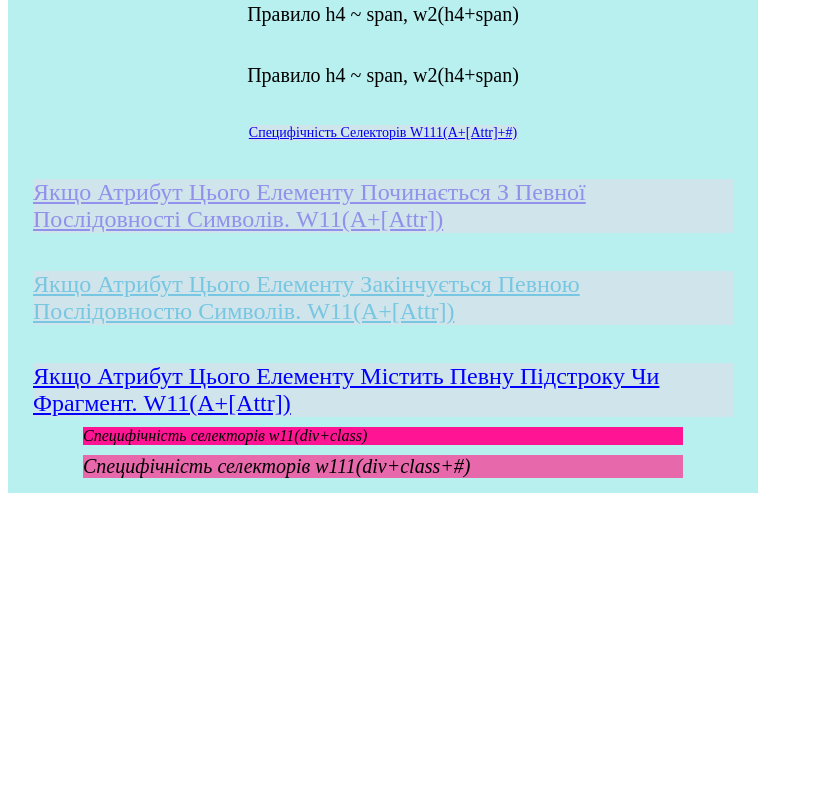
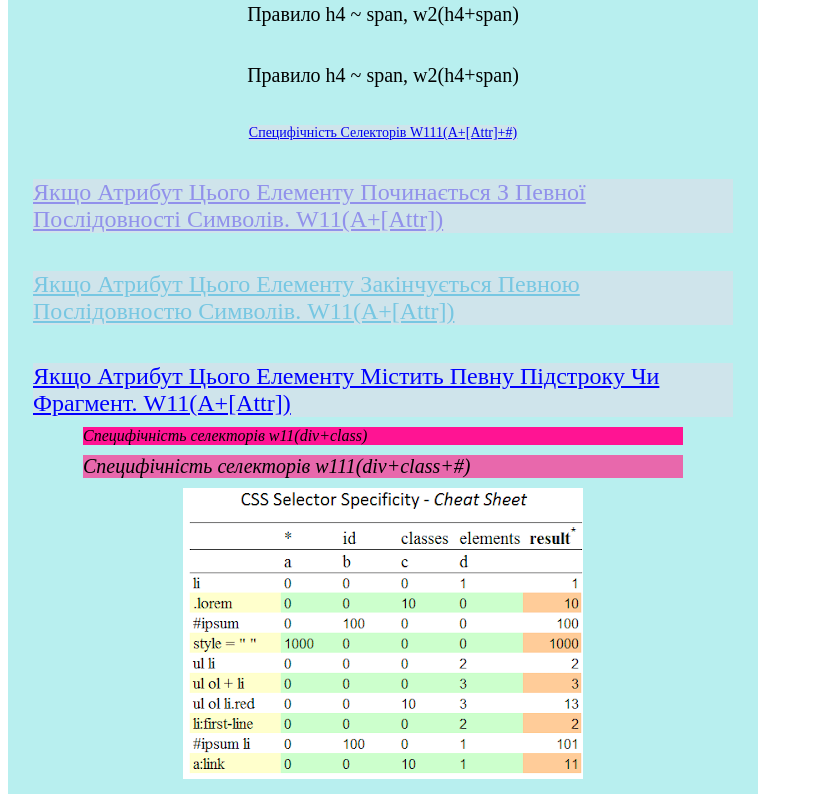
Before and after one commit to Vita85/Vita85_specification-of-selectors.github.io, a plain HTML site: page index.html in a window 1280 px wide. Shown: the part 403-1205 px from the top of the page, without its empty margins (0-813 px from the left). Before the commit the page ends 904 px from the top, so only its background shows below. Drawn offline with Linux system fonts and the light colour scheme.

Commit message:
addimage with priority selectors

```diff
--- a/index.html
+++ b/index.html
@@ -53,6 +53,7 @@
   <div class="bgc-div" id="id-div">
     Cпецифічність селекторів w111(div+class+#)
   </div>
+  <img src="./img/CSS-specificity.png" alt="CSS-specificity">
  </div>
 </body>
 </html>
```
Also changed, not shown: img/CSS-specificity.png (added).
